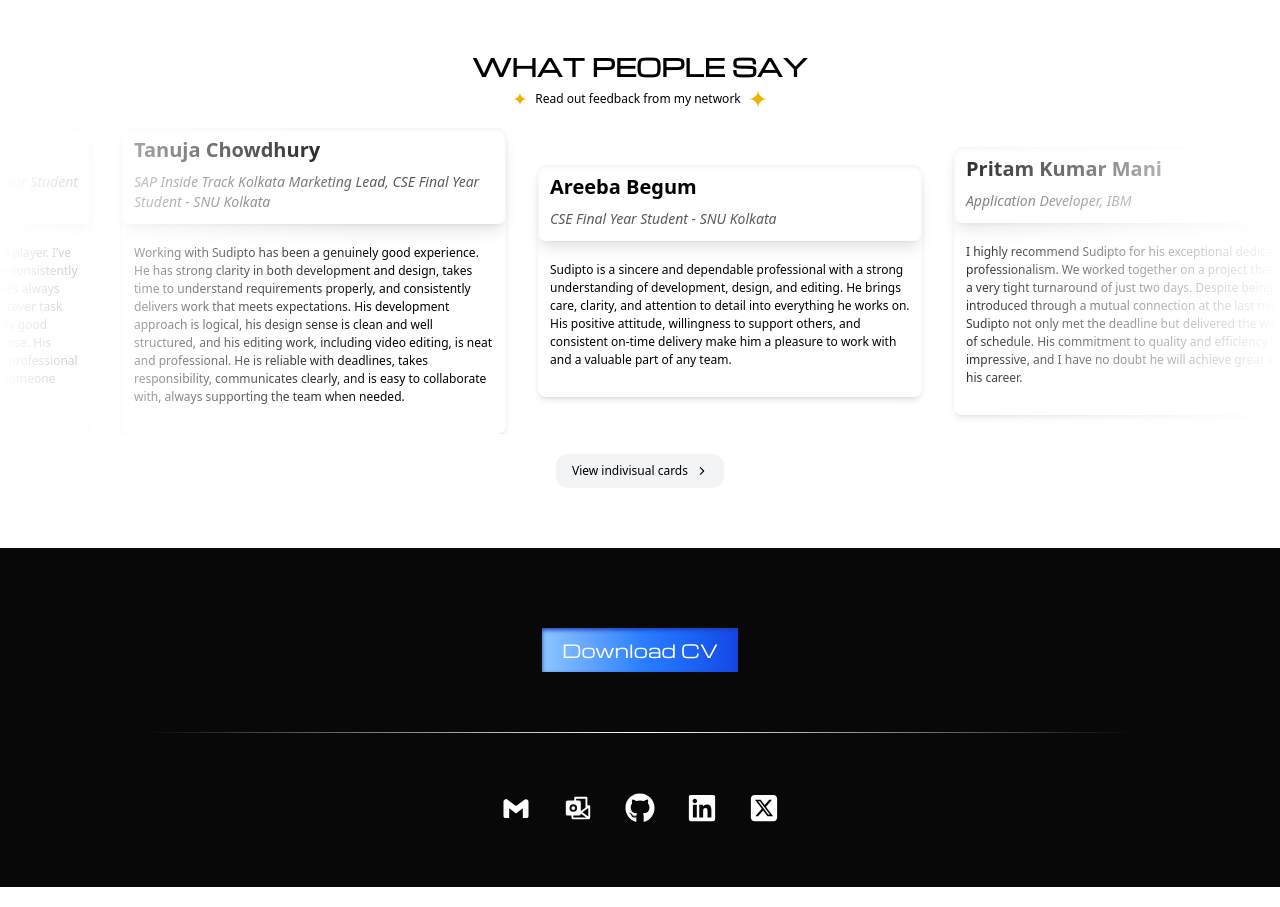
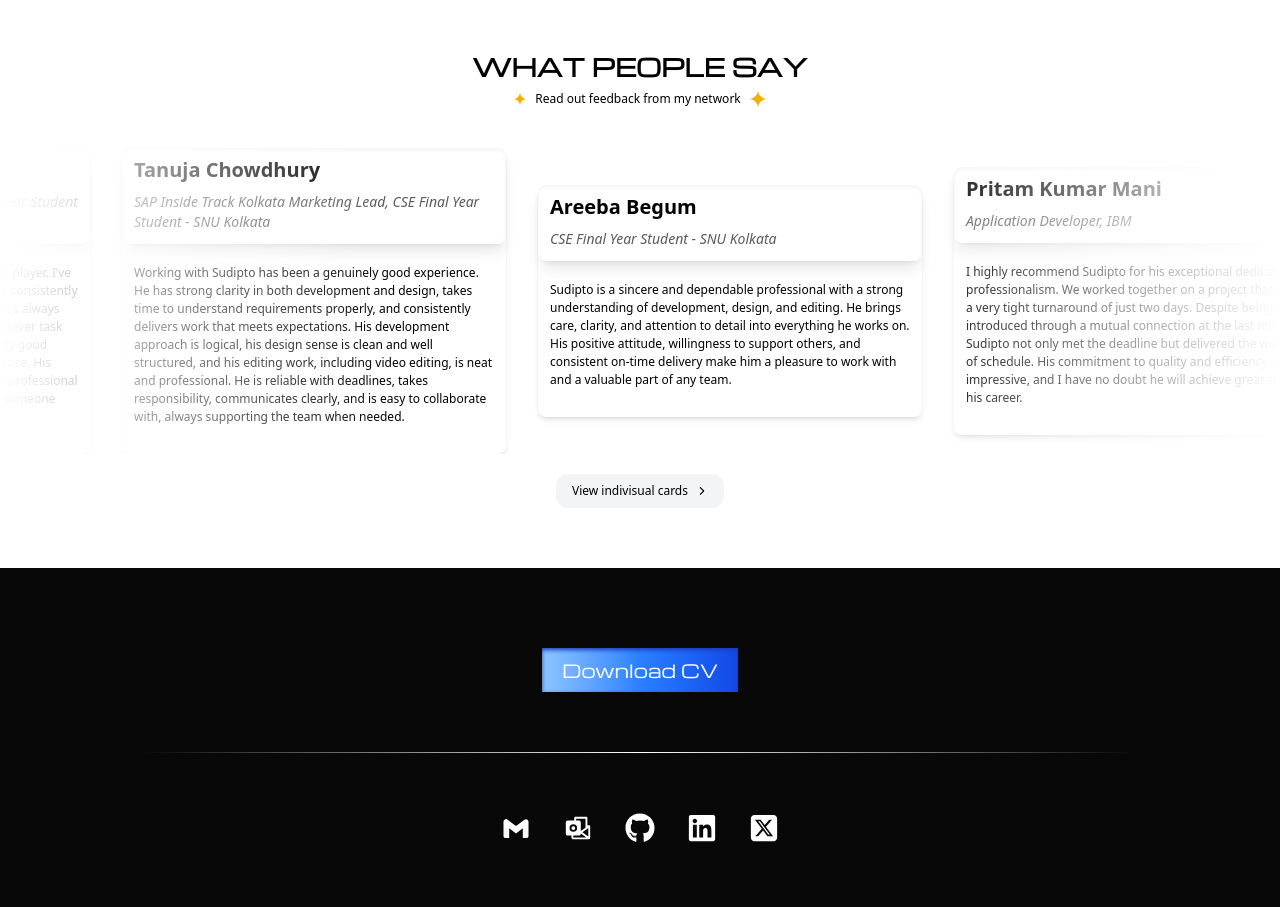
Before and after one commit to isudiptodas/isudiptodas_portfolio, a Next.js app: page / in a window 1280 px wide. Shown: the part 2920-3827 px from the top of the page. Built offline with nearby package versions, Linux system fonts and the light colour scheme; a web font is replaced by a local one; what tailwindcss-motion would draw is missing.

Commit message:
Update page.tsx

```diff
--- a/src/app/page.tsx
+++ b/src/app/page.tsx
@@ -249,7 +249,7 @@ function page() {
           <h1 className={`w-full text-center font-Michroma font-bold text-black text-xl md:text-2xl`}>WHAT PEOPLE SAY</h1>
           <p className={`w-full flex justify-center items-center text-[10px] md:text-[12px] gap-2 mt-2 mb-5`}> <span className="text-yellow-500 text-[14px]"><SiGooglegemini /></span> Read out feedback from my network <span className="text-yellow-500 text-lg"><SiGooglegemini /></span></p>
 
-          <div className={`w-full h-auto flex flex-col justify-center items-center relative overflow-hidden pb-5`}>
+          <div className={`w-full h-auto flex flex-col justify-center items-center relative overflow-hidden pb-5 pt-5`}>
             <div className="h-full z-20 absolute left-0 w-[20%] lg:w-[30%] bg-gradient-to-r from-white to-transparent"></div>
 
             <Marquee>
```
